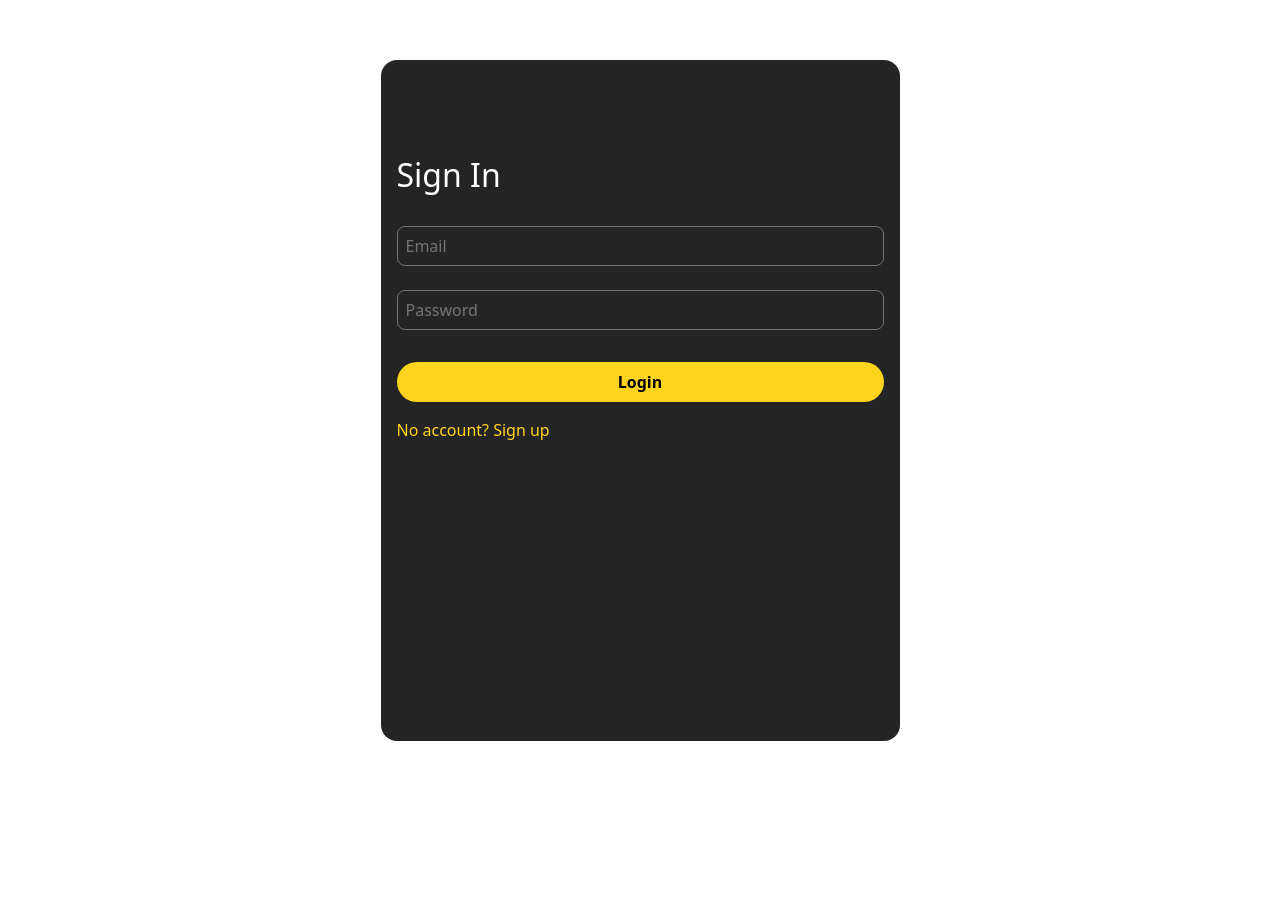
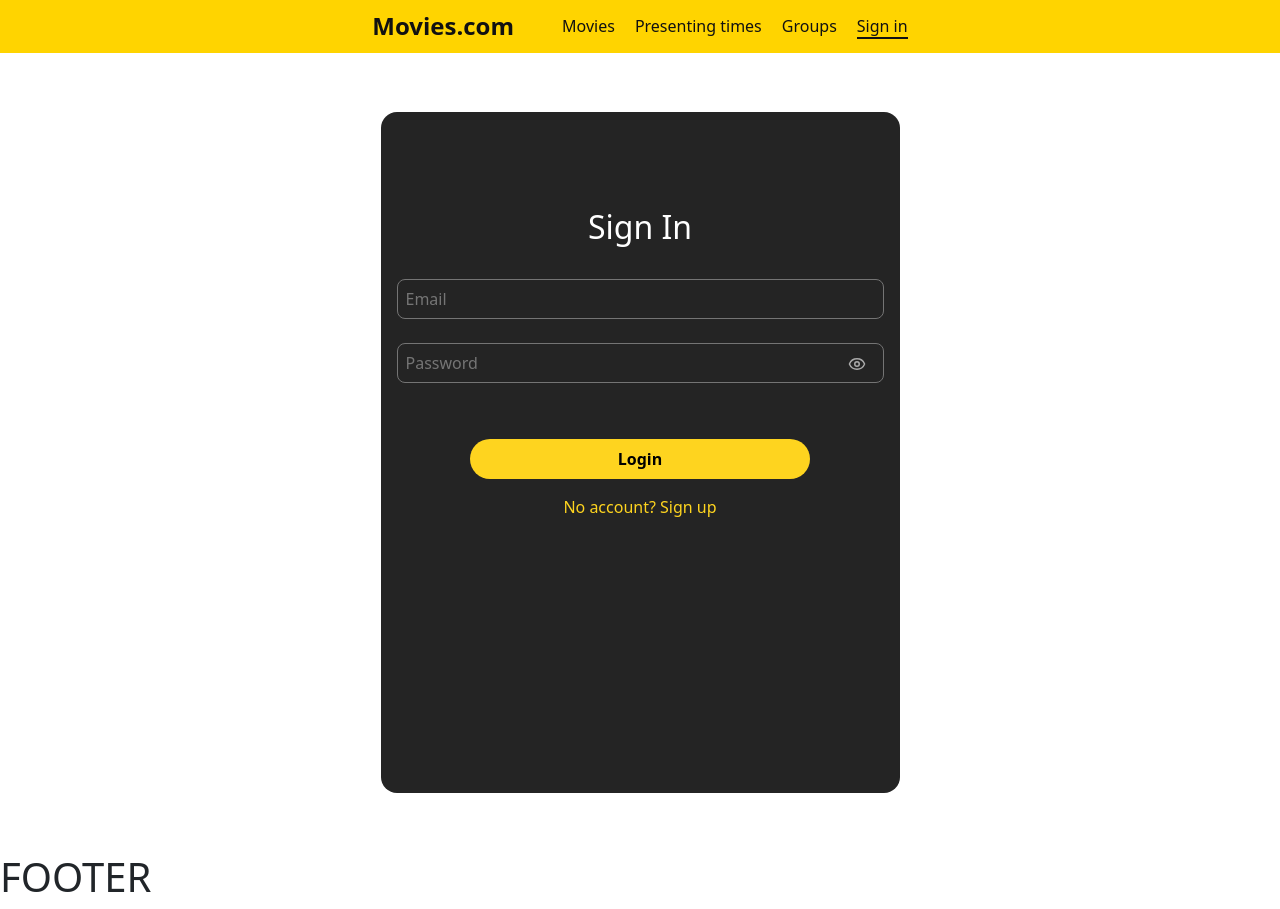
Before and after one commit to Ryhma-8/Elokuva-Sovellus, a React (Vite) app: page /login in a window 1280 px wide. Before the commit the page ends 800 px from the top, so only its background shows below. Built offline with nearby package versions, Linux system fonts and the light colour scheme; no server answers.

Commit message:
Salasanan piilotus ikoni lisätty.

```diff
--- a/package.json
+++ b/package.json
@@ -10,13 +10,18 @@
     "preview": "vite preview"
   },
   "dependencies": {
+    "@coreui/coreui": "^5.4.3",
+    "@fortawesome/free-solid-svg-icons": "^7.0.1",
+    "@fortawesome/react-fontawesome": "^3.0.2",
     "axios": "^1.12.2",
     "bootstrap": "^5.3.8",
     "dotenv": "^17.2.2",
     "fetch-cookie": "^3.1.0",
+    "lucide-react": "^0.544.0",
     "react": "^19.1.1",
     "react-bootstrap": "^2.10.10",
     "react-dom": "^19.1.1",
+    "react-icons-kit": "^2.0.0",
     "react-infinite-scroll-component": "^6.1.0",
     "react-router-dom": "^7.9.1"
   },
--- a/src/css/authentication.css
+++ b/src/css/authentication.css
@@ -5,6 +5,36 @@
     height: 100vh;
 }
 
+.password-field {
+  position: relative;
+  width: 100%;
+  margin-bottom: 24px;
+}
+
+.password-field .form-input {
+  width: 100%;
+  padding-right: 17em; /* jättää tilaa ikonille */
+}
+
+.password-field .toggle-password {
+  position: absolute;
+  top: 11%;
+  right: 12px;
+  background: none;
+  border: none;
+  cursor: pointer;
+  color: #aaa;
+}
+
+.form-h2{
+    display: flex;
+    align-items: center;
+    justify-content: center;
+}
+
+.password-field .toggle-password:hover {
+  color: #fff;
+}
 
 .form-background {
     display: flex;
@@ -44,10 +74,23 @@
 
 }
 
+.button-container{
+    display: flex;
+    justify-content: center;
+}
+
+.auth-link{
+    display: flex;
+    justify-content: center;
+}
+
 .form-button{
     background-color: #FED41F;
     color: black;
-    width: 100%;
+    width: 70%;
+    display: flex;
+    align-items: center;
+    justify-content: center;
     height: 40px;
     border: none;
     border-radius: 20px;
--- a/src/screens/Authentication.jsx
+++ b/src/screens/Authentication.jsx
@@ -1,6 +1,10 @@
 import {Link,useNavigate} from "react-router-dom"
 import { useUser } from "../context/useUser"
 import '../css/authentication.css'
+import { useState } from "react"
+import { Eye, EyeOff } from "lucide-react"
+import Header from "../components/header"
+import Footer from "../components/footer"
 
 export const AuthenticationMode = Object.freeze({
     SignIn: 'SignIn',
@@ -9,6 +13,8 @@ export const AuthenticationMode = Object.freeze({
 
 export default function Authentication({authenticationMode}) {
     const { user, setUser, signUp, signIn } = useUser()
+    const [showPassword, setShowPassword] = useState(false)
+
     const navigate = useNavigate()
 
     const handleSubmit = async (e) => {
@@ -27,6 +33,8 @@ export default function Authentication({authenticationMode}) {
 
 
   return (
+  <div>
+    <Header></Header>
     <div className="form-wrapper">
       <div className="form-background">
         <form onSubmit={handleSubmit} className="auth-form">
@@ -54,14 +62,14 @@ export default function Authentication({authenticationMode}) {
               required
             />
           )}
-
+      <div className="password-field">
         <input
-          type="password"
+          type={showPassword ? "text" : "password"}
           className="form-input"
           placeholder="Password"
           {...(authenticationMode===AuthenticationMode.SignUp
             ? {
-          pattern:"(?=.*\d)(?=.*[a-z])(?=.*[A-Z]).{8,}",
+              pattern:"(?=.*\\d)(?=.*[a-z])(?=.*[A-Z]).{8,}",
               title:"Must contain at least one number and one uppercase and lowercase letter, and at least 8 or more characters"
             }
             : {})}
@@ -69,11 +77,20 @@ export default function Authentication({authenticationMode}) {
           onChange={(e) => setUser({ ...user, password: e.target.value })}
           required
         />
+        <button
+          type="button"
+          className="toggle-password"
+          onClick={() => setShowPassword(!showPassword)}
+        >
+          {showPassword ? <EyeOff size={18}/> : <Eye size={18}/>}
+        </button>
+      </div>
 
+      <div className="button-container">
         <button type="submit" className="form-button">
           {authenticationMode === AuthenticationMode.SignIn ? "Login" : "Register"}
         </button>
-
+      </div>
         <Link className="auth-link"
           to={authenticationMode === AuthenticationMode.SignIn ? "/register" : "/login"}
         >
@@ -85,5 +102,7 @@ export default function Authentication({authenticationMode}) {
       </form>
     </div>
   </div>
+  <Footer></Footer>
+</div>
   )
 }
```
Also changed, not shown: 1 other file (tests, documents, lock files or other folders). Lines whose indentation alone changed are shown as unchanged.
